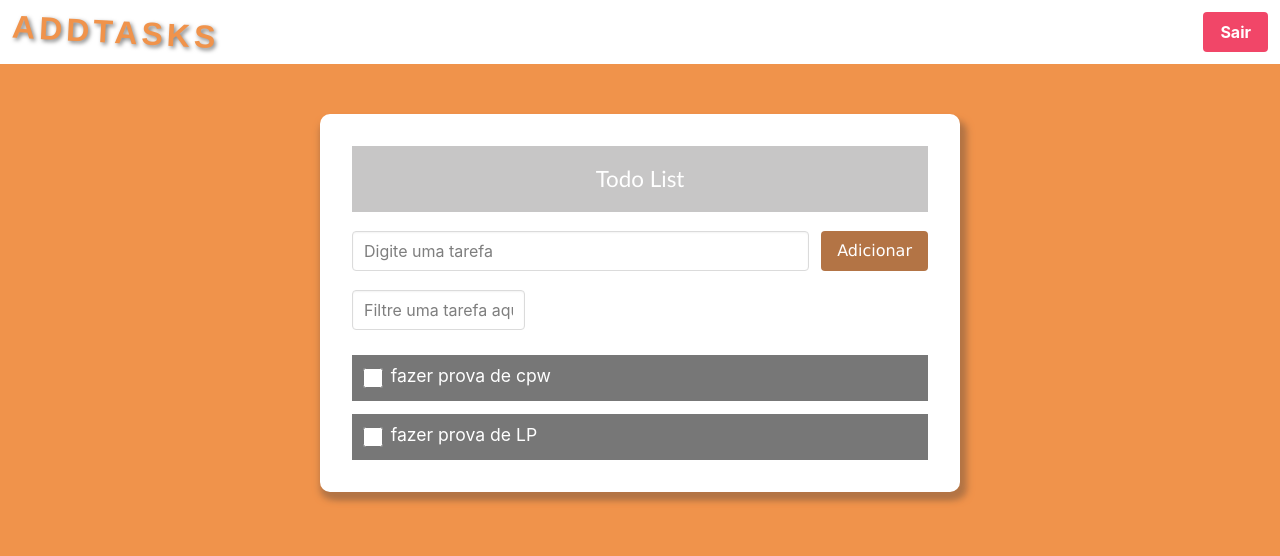
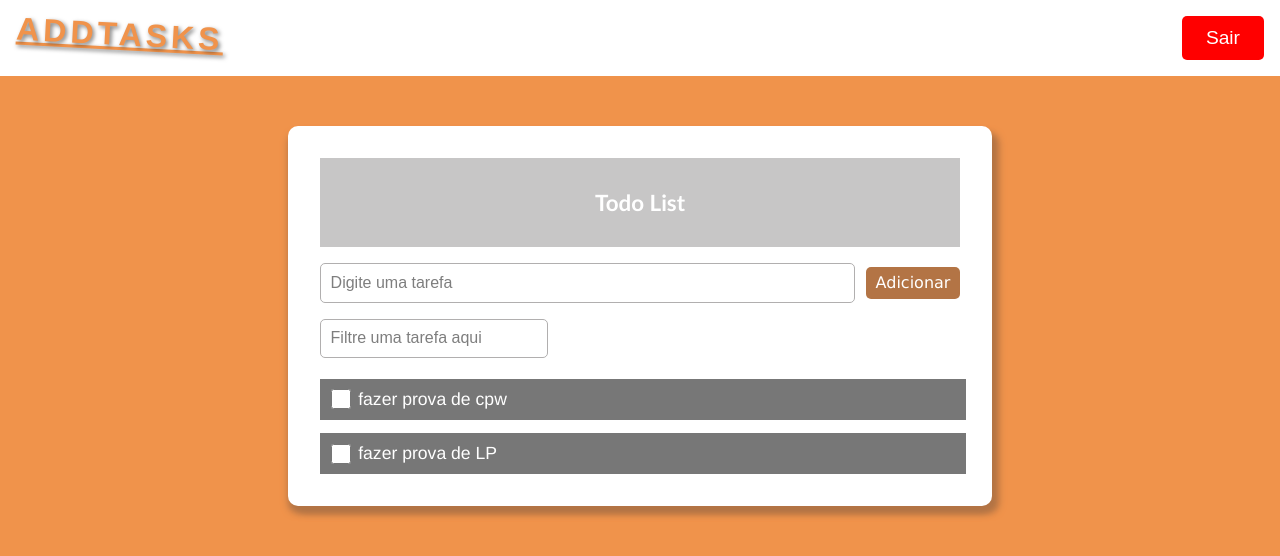
Before and after one commit to felipemali/avaliacap-CPW2, a website built with Vite: page index.html in a window 1280 px wide. Built offline with nearby package versions, Linux system fonts and the light colour scheme; sample sign-in values are in the browser's storage.

Commit message:
finalizando

```diff
--- a/index.html
+++ b/index.html
@@ -3,32 +3,17 @@
   <head>
     <meta charset="utf-8" />
     <title>Página Principal</title>
-    <link
-      rel="stylesheet"
-      href="https://cdn.jsdelivr.net/npm/bulma@0.9.3/css/bulma.min.css"
-    />
     <link rel="shortcut icon" type="image/jpg" href="/src/img/favicon.png" />
     <link rel="stylesheet" href="./src/css/main.css" />
   </head>
 
   <body>
     <header>
-      <nav class="navbar" role="navigation" aria-label="main navigation">
-        <div class="navbar-brand">
-          <a class="navbar-item logo" href="index.html">AddTasks</a>
-        </div>
-
-        <div class="navbar-menu">
-          <div class="navbar-end">
-            <div class="navbar-item">
-              <div class="buttons">
-                <a class="button is-danger" href="logout.html">
-                  <strong>Sair</strong>
-                </a>
-              </div>
-            </div>
-          </div>
-        </div>
+      <nav>
+        <a class="logo" href="index.html">AddTasks</a>
+        <a id="button-logout" href="logout.html">
+          <button>Sair</button>
+        </a>
       </nav>
     </header>
 
@@ -37,8 +22,8 @@
         <h1>Todo List</h1>
       </div>
       <form action="#" onsubmit="add()">
-        <div class="field is-grouped">
-          <p class="control is-expanded">
+        <div id="container-input">
+          <p class="control">
             <input
               id="value"
               class="input"
@@ -52,7 +37,7 @@
         </div>
       </form>
 
-      <div class="field is-grouped input-filter">
+      <div class="input-filter">
         <input
           id="value-filter"
           class="input"
--- a/src/css/main.css
+++ b/src/css/main.css
@@ -1,19 +1,36 @@
 html,
 body {
   background: #f0934b;
-
+  margin: 0;
   height: 100%;
 }
+header {
+  margin: 0;
+}
+header nav {
+  display: flex;
+  justify-content: space-between;
+  background-color: #fff;
+  padding: 1rem;
+  margin: 0;
+}
+
 button[type="submit"] {
   background-color: #b37445;
   color: #fff;
   border: none;
   outline: 0;
+  padding: 0.4rem 0.6rem;
+  border-radius: 5px;
+  margin-left: 2rem;
+  font-size: 1rem;
   font-family: "Lucida Sans", "Lucida Sans Regular", "Lucida Grande",
     "Lucida Sans Unicode", Geneva, Verdana, sans-serif;
 }
 button[type="submit"]:hover {
   color: #fff;
+  cursor: pointer;
+  background-color: rgb(211, 147, 98);
 }
 button[type="submit"]:focus {
   color: #fff;
@@ -30,8 +47,29 @@ input[type="checkbox" i] {
   vertical-align: middle;
   line-height: 1.5;
 }
+input[type="text"] {
+  padding: 0.6rem;
+  font-size: 1rem;
+  color: rgb(85, 84, 84);
+  border-radius: 5px;
+  border: 1px solid #b1afaf;
+}
+input[type="text"]:focus {
+  outline: 0;
+}
 input[type="text"]::placeholder {
   color: rgb(126, 126, 126);
+}
+#value {
+  width: 100%;
+}
+.control {
+  width: 85%;
+}
+#container-input {
+  display: flex;
+  align-items: center;
+  justify-content: space-between;
 }
 #title {
   padding: 1rem;
@@ -46,14 +84,15 @@ input[type="text"]::placeholder {
   color: #fff;
 }
 .field {
-  margin-top: 1.2rem;
+  margin-top: 0.8rem;
 }
 
 .input-filter {
   width: 30%;
+  margin-bottom: 0.5rem;
 }
 .form {
-  margin-top: 50px;
+  margin: 50px auto;
   width: 50%;
   background-color: #fff;
   border-radius: 10px;
@@ -62,26 +101,24 @@ input[type="text"]::placeholder {
 }
 
 .tasks {
-  /* margin-top: 2rem; */
   display: flex;
   flex-direction: column;
 }
+
 .container-task {
   margin-top: 0.8rem;
   padding: 0.2rem;
   text-align: left;
   width: 100%;
-  /* background-color: rgb(56, 54, 54); */
   background-color: #777777;
 }
 .name-task {
+  font-family: "Franklin Gothic Medium", "Arial Narrow", Arial, sans-serif;
   font-size: 1.1rem;
   color: #fff;
-
   display: inline-block;
   vertical-align: middle;
   line-height: 2;
-  margin-bottom: 0.3rem;
 }
 .logo {
   font-family: "Arial", sans-serif;
@@ -99,9 +136,18 @@ input[type="text"]::placeholder {
   animation-timing-function: ease;
 }
 
-.tag:hover {
+.tag,
+#button-logout button:hover {
   /* transform: scale(1.05); */
   cursor: pointer;
+}
+#button-logout button {
+  color: #fff;
+  border: none;
+  padding: 0.7rem 1.5rem;
+  font-size: 1.2rem;
+  border-radius: 5px;
+  background-color: red;
 }
 
 @media (max-width: 720px) {
@@ -118,3 +164,8 @@ input[type="text"]::placeholder {
     justify-content: space-between;
   }
 }
+@media (max-width: 500px) {
+  .logo {
+    font-size: 20px;
+  }
+}
--- a/src/main.js
+++ b/src/main.js
@@ -14,9 +14,9 @@ updateTasks();
 
 function mountTask(task) {
   return (
-    `<div id="task-${task.name}" class="container-task  is-medium">
+    `<div id="task-${task.name}" class="container-task ">
     <input onClick="deleteTask('${task.name}')"type="checkbox" />
-    <span class="name-task is-medium">${task.name}</span>` + "</div>"
+    <span class="name-task">${task.name}</span>` + "</div>"
   );
 }
 
```
